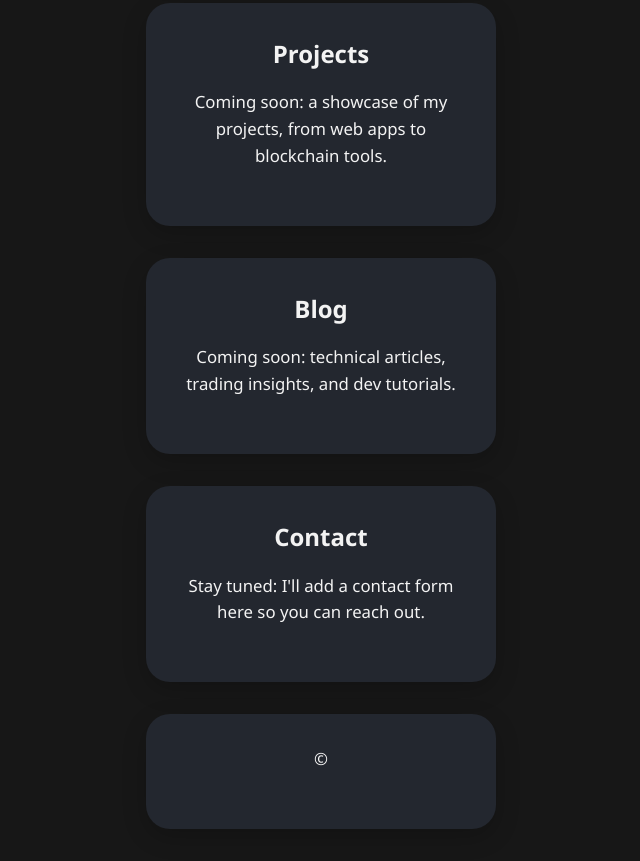
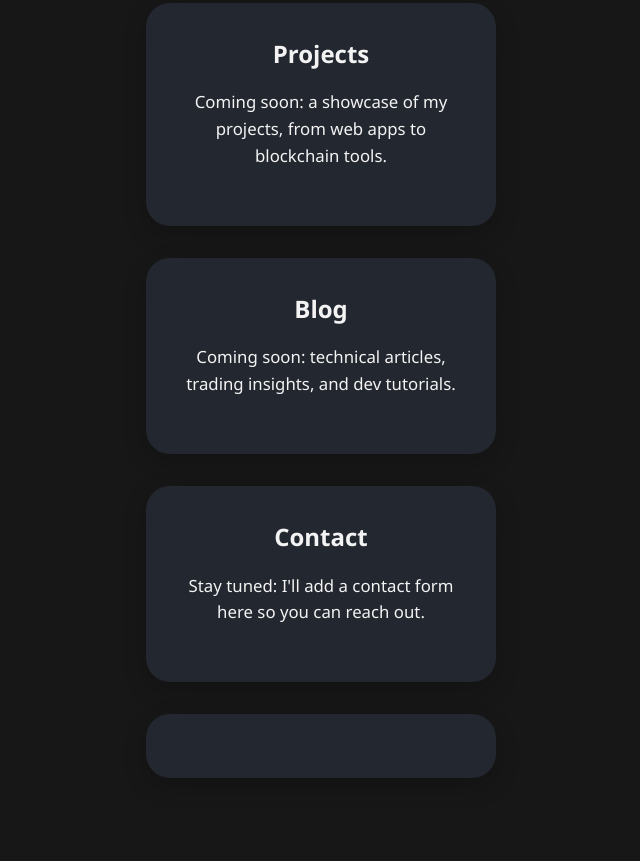
Before and after one commit to YouKnowAlDoh/aldohportfolio, a plain HTML site: page index.html in a window 1280 px wide. Shown: the part 852-1713 px from the top of the page, without its empty margins (319-959 px from the left). After the commit the page ends 1662 px from the top, so only its background shows below. Drawn offline with Linux system fonts and the light colour scheme.

Commit message:
Update index.html

```diff
--- a/index.html
+++ b/index.html
@@ -49,7 +49,7 @@
   </main>
 
   <footer class="container">
-    <p>&copy; </p>
+
   </footer>
 </body>
 </html>
```
